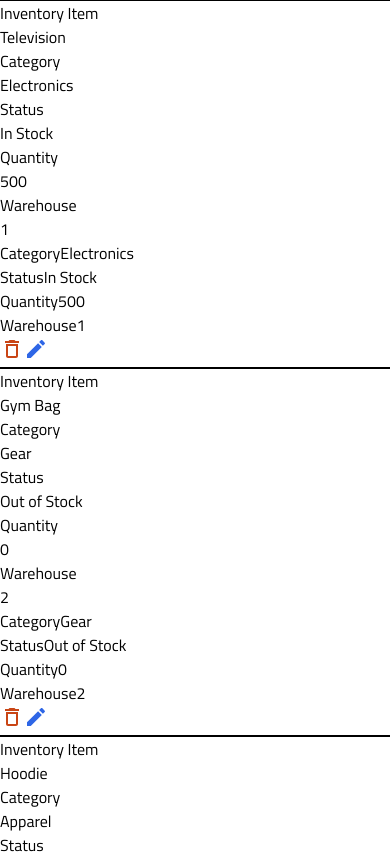
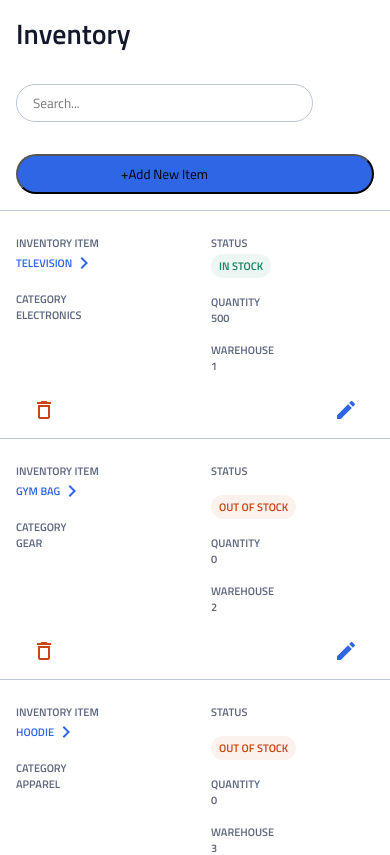
Before and after one commit to ShirinSadeghii/instock-frontend, a React (Create React App) app: page /inventory in a window 390 px wide. Shown: the top 855 px of the page. Built offline with nearby package versions, Linux system fonts and the light colour scheme.

Commit message:
add mobile styling for inventory list page

```diff
--- a/src/pages/Inventory/Inventory.jsx
+++ b/src/pages/Inventory/Inventory.jsx
@@ -1,8 +1,12 @@
 import deleteIcon from '../../assets/Icons/delete_outline-24px.svg';
 import editIcon from '../../assets/Icons/edit-24px.svg';
+import chevronIcon from '../../assets/Icons/chevron_right-24px.svg';
 import './Inventory.scss';
 
 function Inventory({inventoryItem}) {
+
+  const inStock = "In Stock";
+
   const dummyInventoryData = [{
       id: 1,
       warehouse_id: 1,
@@ -102,40 +106,57 @@ function Inventory({inventoryItem}) {
       status: 'In Stock',
       quantity: 12500,
     },]
+
   return (
+   <div className="warehouseListContainer">
+   <div className="inventoryListContainer__titleBox">
+          <h1 className="inventoryListContainer__title">Inventory</h1>
+          <input
+            className="inventoryListContainer__searchBar"
+            placeholder="Search..."
+          ></input>
+          <button className="inventoryListContainer__searchButton">
+            +Add New Item
+          </button>
+        </div>
+
     <ul className="inventory">
       {dummyInventoryData.map((inventoryItem, index) => {
         return (
           <li key={index} className="inventory__list">
-            <div>
-              <div>
+            <div className="inventory__list-top">
+              <div className="inventory__list-left">
+                <div className="inventory__list-left-details">
                     <p>Inventory Item</p>
-                  <p>{inventoryItem.item_name}</p>
+                    <div className="inventory__list-container">
+                      <p className="inventory__list-blueItm">{inventoryItem.item_name}</p>
+                      <img src={chevronIcon} alt="" />
                     </div>
-              <div>
+
+                </div>
+                <div className="inventory__list-left-details">
                     <p>Category</p>
                     <p>{inventoryItem.category}</p>
                 </div>
-              <div>
+              </div>
+              <div className="inventory__list-right">
+                <div className="inventory__list-right-details">
                     <p>Status</p>
-                  <p>{inventoryItem.status}</p>
+                    <p className={` ${inventoryItem.status === inStock ? 'inventory__list-instock' : 'inventory__list-outstock'}`}>
+                      {inventoryItem.status}</p>
                 </div>
-              <div>
+                <div className="inventory__list-right-details">
                     <p>Quantity</p>
                     <p>{inventoryItem.quantity}</p>
                 </div>
-              <div>
+                <div className="inventory__list-right-details">
                     <p>Warehouse</p>
                     <p>{inventoryItem.id}</p>
                 </div>
-
-            <p>Category{inventoryItem.category}</p>
-            <p>Status{inventoryItem.status}</p>
-            <p>Quantity{inventoryItem.quantity}</p>
-            <p>Warehouse{inventoryItem.id}</p>
+              </div>
+            </div>
+            <div className="inventory__list-bottom">
               <div className="inventory__icons">
-          </div>
-          <div>
                 <img src={deleteIcon} alt="Delete Logo" />
                 <img src={editIcon} alt="Edit Logo" />
               </div>
@@ -144,6 +165,7 @@ function Inventory({inventoryItem}) {
           )
       })}
     </ul>
+    </div>
   );
 }
-export default Inventory
+export default Inventory;
--- a/src/pages/Inventory/Inventory.scss
+++ b/src/pages/Inventory/Inventory.scss
@@ -1,19 +1,146 @@
+@use "../../styles/partials/mixins" as *;
+@use "../../styles/partials/variables" as *;
+
 * {
     margin: 0;
     padding: 0;
 }
 
+.inventoryListContainer {
+
+    &__title {
+        color: $Instock-Black;
+        font-size: 1.75rem;
+        font-style: normal;
+        font-weight: 600;
+        line-height: 2.25rem;
+        padding: 1rem;
+      }
+      &__titleBox {
+        display: flex;
+        flex-direction: column;
+
+        @include tablet {
+        }
+      }
+      &__searchBar {
+
+        width: 18.4375rem;
+        height: 2.25rem;
+        flex-shrink: 0;
+        border-radius: 1.25rem;
+        border: 1px solid $Cloud;
+        background: $White;
+        margin:1rem;
+      }
+      &__searchButton {
+        // width: 87%;
+        // margin: 0 auto;
+        // height: 2.5rem;
+        // border-radius: 1.2rem;
+        // margin-top: 1rem;
+        // color: $White;
+        // background-color: $Instock-Indigo;
+        // margin-bottom: 2rem;
+        // border: none;
+        display: inline-flex;
+        padding: 0.5rem 6.4375rem;
+        align-items: center;
+        gap: 0.625rem;
+        border-radius: 1.25rem;
+        background: $Instock-Indigo;
+        margin: 1rem;
+        // width: 18.4375rem;
+      }
+}
+
 .inventory {
 
+
+    border-top: 1px solid $Cloud;
+
+
     &__list {
-        border-bottom: 1px solid black;
-        border-top: 1px solid black;
         list-style: none;
+        color: $Slate;
+        font-size: 0.6875rem;
+        font-style: normal;
+        font-weight: 600;
+        line-height: 1rem;
+        text-transform: uppercase;
+
+        &-container {
+            display:flex;
+            align-items: center;
+        }
+
+        &-instock {
+            color: $Green;
+            font-family: Titillium Web;
+            font-size: 0.6875rem;
+            font-style: normal;
+            font-weight: 600;
+            line-height: 1rem;
+            text-transform: uppercase;
+            display: inline-flex;
+            padding: 0.25rem 0.5rem;
+            align-items: center;
+            border-radius: 1.25rem;
+            background: rgba(21, 132, 99, 0.07);
+            margin-top: 0.2rem;
+        }
+
+        &-outstock {
+            display: inline-flex;
+            padding: 0.25rem 0.5rem;
+            align-items: center;
+            border-radius: 1.25rem;
+            background: rgba(201, 69, 21, 0.07);
+            color: $Red;
+            font-size: 0.6875rem;
+            font-style: normal;
+            font-weight: 600;
+            line-height: 1rem;
+            text-transform: uppercase;
+            margin-top: 1rem;
+        }
+
+
+
+        &-bottom {
+            border-bottom: 1px solid $Cloud;
+        }
+
+        &-blueItm {
+            color: $Instock-Indigo;
+        }
+
+        &-top {
+            display:flex;
+            padding-top: 1rem;
+        }
+
+        &-left {
+            width: 50%;
+
+            &-details {
+                padding: 0.5rem 1rem;
+            }
+        }
+
+        &-right {
+
+            &-details {
+                padding: 0.5rem 1rem;
+                text-align: left;
+            }
+        }
     }
 
     &__icons {
         display: flex;
         justify-content: space-between;
         align-items: center;
+        padding: 1rem 2rem;
     }
 }
```
Lines whose indentation alone changed are shown as unchanged.
